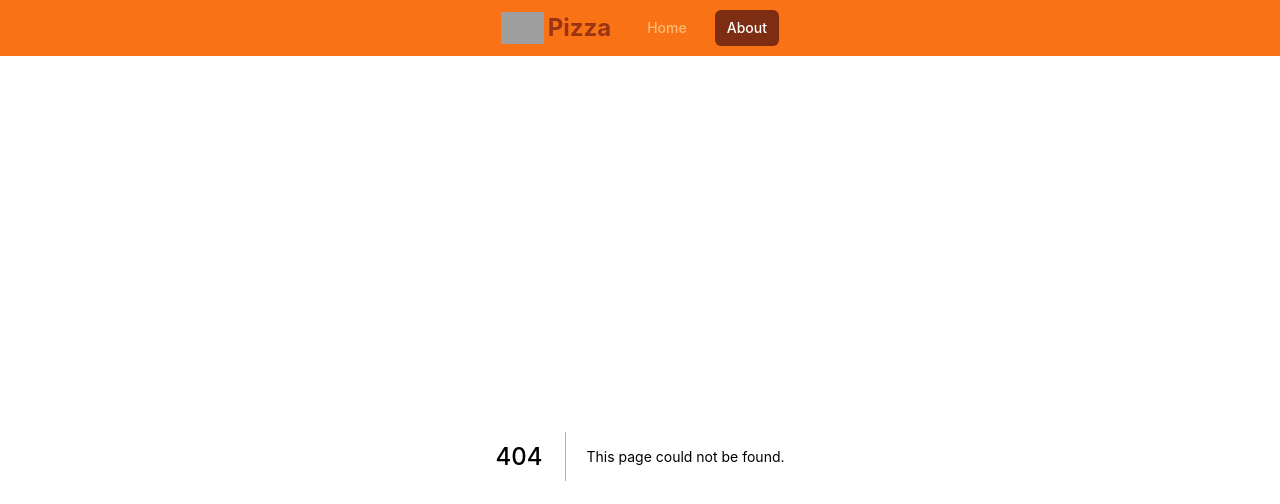
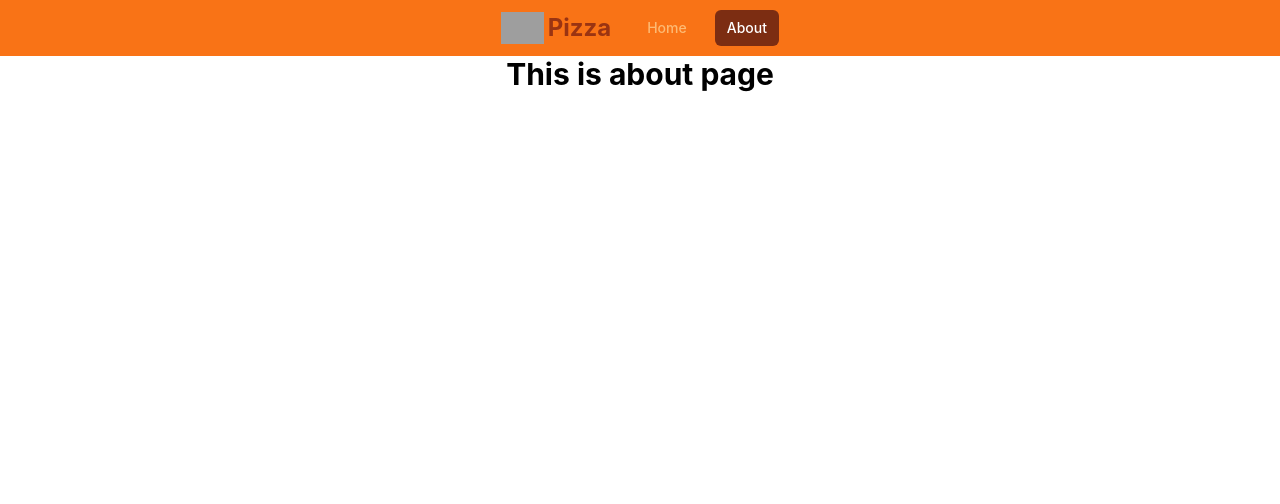
Before and after one commit to bangsyir/pizza-order-with-nextjs, a Next.js app: page /about in a window 1280 px wide. Before the commit this address had no page. Shown: the top 504 px of the page. Built offline with nearby package versions, Linux system fonts and the light colour scheme; grey boxes are pictures that could not be loaded.

Commit message:
create: about page

```diff
--- /dev/null
+++ b/pages/about.tsx
@@ -0,0 +1,13 @@
+import { Navbar } from "../components/Navbar";
+
+export default function AboutPage() {
+  return (
+    <div>
+      <main className="px-12 text-center">
+        <h1 className="text-3xl font-bold">
+          This is about page
+        </h1>
+      </main>
+    </div>
+  )
+};
```
